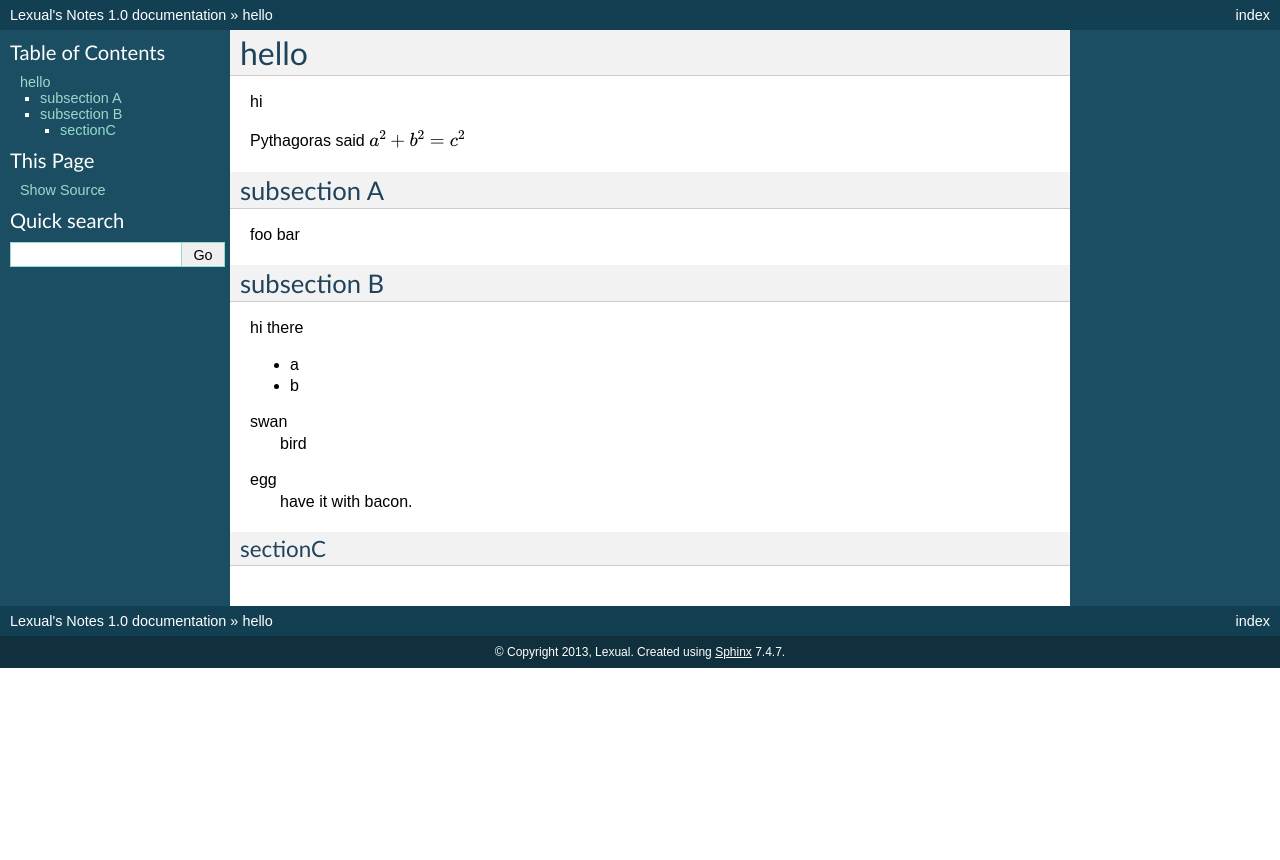
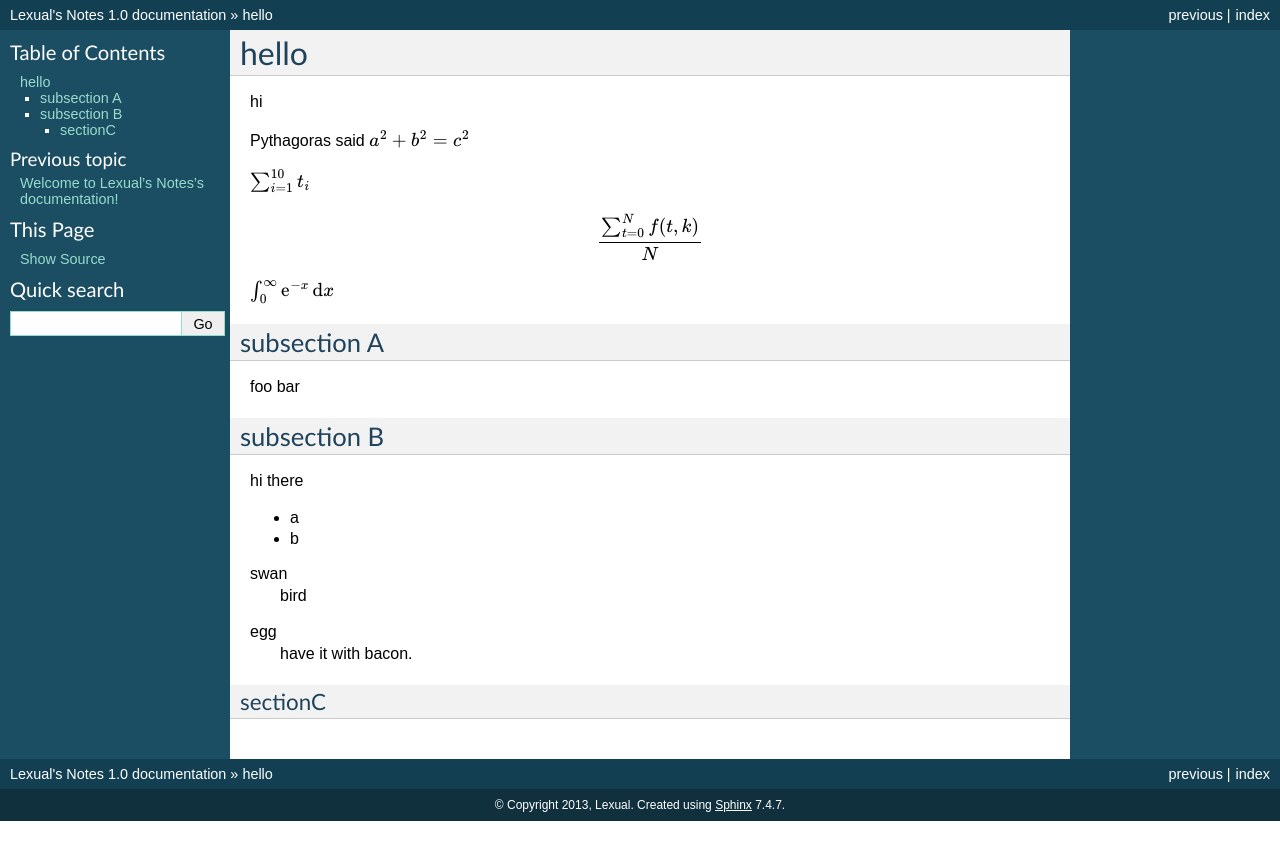
Before and after one commit to lexual/sphinx-notes, a Sphinx documentation site: the page built from source/math.rst, in a window 1280 px wide. Shown: the top 860 px of the page. Built offline with Sphinx 7.4.7, drawn with Linux system fonts in a browser that asks for light colours; pages that are not in the unit, such as notebooks, are missing from menus.

Commit message:
math examples added.

```diff
--- a/source/index.rst
+++ b/source/index.rst
@@ -11,7 +11,7 @@ Contents:
 .. toctree::
    :maxdepth: 2
 
-   foo/math
+   math
 
 `pdf <../latex/LexualsNotes.pdf>`_
 
--- a/source/math.rst
+++ b/source/math.rst
@@ -4,6 +4,14 @@ hello
 hi
 
 Pythagoras said :math:`a^2 + b^2 = c^2`
+
+:math:`\sum_{i=1}^{10} t_i`
+
+.. math::
+
+    \frac{ \sum_{t=0}^{N}f(t,k) }{N}
+
+:math:`\int_0^\infty \mathrm{e}^{-x}\,\mathrm{d}x`
 
 
 subsection A
```
